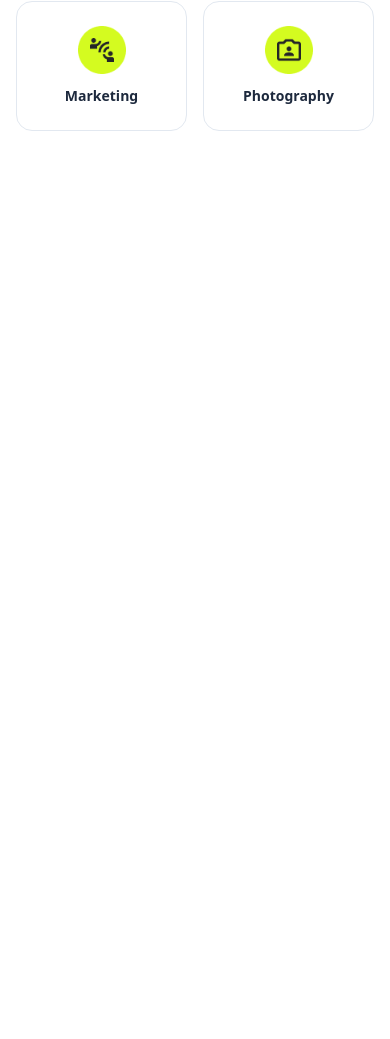
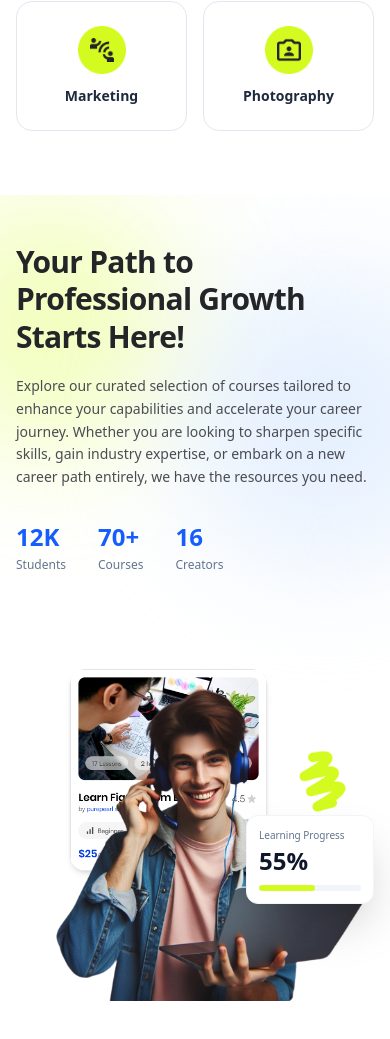
Before and after one commit to ssdevcmd/bytespace-new, a Next.js app: page / in a window 390 px wide. Shown: the part 4817-5856 px from the top of the page. Before the commit the page ends 5012 px from the top, so only its background shows below. Built offline with nearby package versions, Linux system fonts and the light colour scheme.

Commit message:
feat: build careerGrowth section

```diff
--- a/src/app/page.js
+++ b/src/app/page.js
@@ -1,4 +1,5 @@
 
+import CareerGrowth from "@/components/CareerGrowth";
 import CourseCard from "@/components/CourseCard";
 import CourseGrid from "@/components/CourseGrid";
 import Hero from "@/components/Hero";
@@ -17,6 +18,7 @@ export default function Home() {
       <SkillsSection />
       <CourseCard />
       <CourseGrid />
+      <CareerGrowth />
     </main>
 
   );
--- /dev/null
+++ b/src/components/CareerGrowth.jsx
@@ -0,0 +1,105 @@
+import React from 'react';
+
+const CareerGrowth = () => {
+  return (
+    <section className="relative overflow-hidden bg-white py-12 sm:py-10 lg:py-16">
+      {/* background effects */}
+      <div className="pointer-events-none absolute -left-20 top-0 h-64 w-64 sm:h-80 sm:w-80 rounded-full bg-[#D4FB20]/30 blur-3xl" />
+      <div className="pointer-events-none absolute -right-20 top-20 h-72 w-72 sm:h-96 sm:w-96 rounded-full bg-blue-100/70 blur-3xl" />
+
+      <div className="relative mx-auto grid max-w-7xl items-center gap-12 px-4 sm:px-6 lg:grid-cols-2 lg:gap-16 lg:px-8">
+
+        {/* left */}
+        <div className="text-left">
+          <h2 className="max-w-xl text-3xl font-bold leading-tight tracking-tight text-[#242528] sm:text-3xl lg:text-4xl">
+            Your Path to Professional
+            <br className="hidden sm:inline" />
+            {" "}Growth Starts Here!
+          </h2>
+
+          <p className="mt-5 text-sm leading-relaxed text-[#4B4C53]">
+            Explore our curated selection of courses tailored to enhance
+            your capabilities and accelerate your career journey.
+            Whether you are looking to sharpen specific skills, gain
+            industry expertise, or embark on a new career path entirely,
+            we have the resources you need.
+          </p>
+
+          {/* Stats */}
+          <div className="mt-8 flex flex-wrap gap-8 sm:gap-14">
+            <div>
+              <p className="text-2xl font-bold text-blue-600 sm:text-3xl">
+                12K
+              </p>
+              <p className="mt-1 text-xs sm:text-sm font-medium text-slate-500">
+                Students
+              </p>
+            </div>
+
+            <div>
+              <p className="text-2xl font-bold text-blue-600 sm:text-3xl">
+                70+
+              </p>
+              <p className="mt-1 text-xs sm:text-sm font-medium text-slate-500">
+                Courses
+              </p>
+            </div>
+
+            <div>
+              <p className="text-2xl font-bold text-blue-600 sm:text-3xl">
+                16
+              </p>
+              <p className="mt-1 text-xs sm:text-sm font-medium text-slate-500">
+                Creators
+              </p>
+            </div>
+          </div>
+        </div>
+
+        {/* right */}
+        <div className="relative mx-auto flex h-[380px] w-full max-w-md items-center justify-center sm:h-[460px] lg:h-[520px] lg:max-w-xl">
+
+            {/* background card */}
+          <img
+            src="/courses/course_card_1.png"
+            alt="Course"
+            className="absolute left-[15%] top-12 z-0 w-[55%] rounded-2xl shadow-md transition-transform sm:left-[20%] sm:top-16 sm:w-[50%]"
+          />
+
+          {/* main person */}
+          <img
+            src="/hero.png"
+            alt="ByteSpace learner"
+            className="absolute bottom-0 left-1/2 z-10 max-h-[90%] w-auto -translate-x-1/2 object-contain"
+          />
+
+            {/* foreground card */}
+          <img
+            src="/mask-group-5.png"
+            alt=""
+            className="absolute right-3 top-[32%] z-20 w-20 object-contain sm:right-8 sm:top-[30%] sm:w-28 lg:w-32"
+          />
+
+          {/* learning progress */}
+          <div className="absolute right-0 top-[51%] z-30 w-32 rounded-xl border border-slate-100 bg-white p-3 shadow-2xl sm:right-4 sm:w-40 sm:rounded-2xl sm:p-4">
+            <p className="text-[10px] font-medium text-slate-500 sm:text-xs">
+              Learning Progress
+            </p>
+
+            <p className="mt-0.5 text-2xl font-extrabold text-slate-900 sm:text-3xl">
+              55%
+            </p>
+
+            <div className="mt-2 h-1.5 w-full overflow-hidden rounded-full bg-slate-100 sm:mt-3 sm:h-2">
+              <div className="h-full w-[55%] rounded-full bg-[#D4FB20]" />
+            </div>
+          </div>
+
+        </div>
+
+      </div>
+    </section>
+  );
+};
+
+export default CareerGrowth;
```
Also changed, not shown: public/mask-group-5.png (added).
